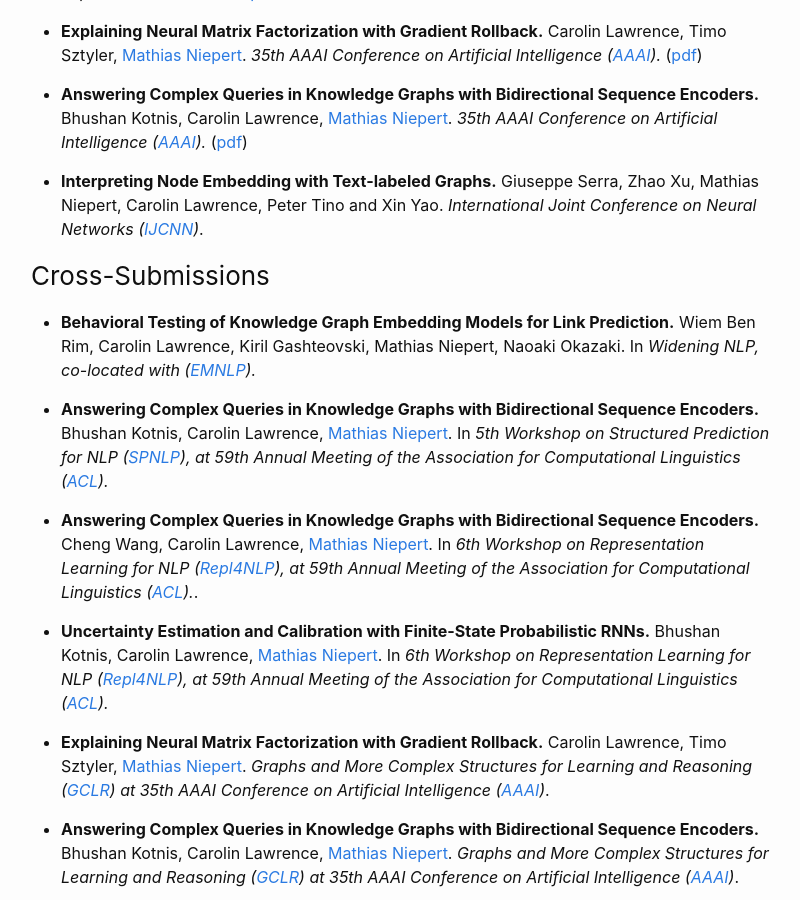
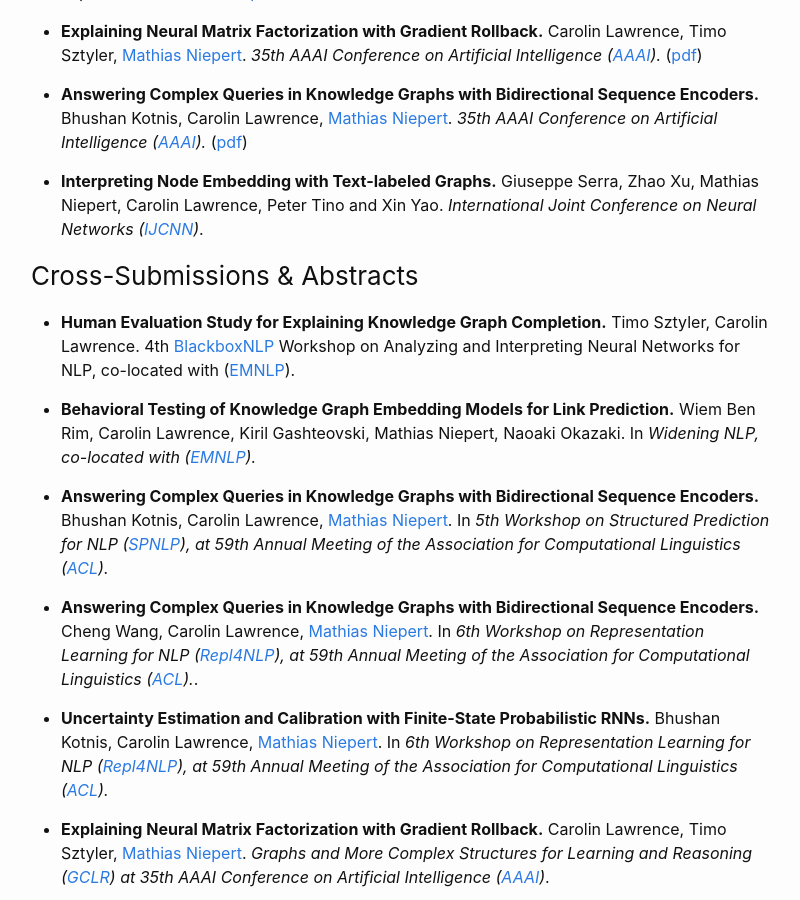
Before and after one commit to carolinlawrence/carolinlawrence.github.io, a Jekyll site: the page built from publications.markdown, in a window 1280 px wide and 900 px high, scrolled down 580 px. Shown: the whole window, without its empty margins (239-1039 px from the left). Built offline with Jekyll 4.4.1, drawn with Linux system fonts in a browser that asks for light colours.

Commit message:
Update publications.markdown

```diff
--- a/publications.markdown
+++ b/publications.markdown
@@ -16,8 +16,9 @@ layout: page
 <p><li><b>Interpreting Node Embedding with Text-labeled Graphs.</b> Giuseppe Serra, Zhao Xu, Mathias Niepert, Carolin Lawrence, Peter Tino and Xin Yao. <i>International Joint Conference on Neural Networks (<a href="https://www.ijcnn.org/">IJCNN</a>)</i>.</li></p>
 </ul>
 
-### Cross-Submissions
+### Cross-Submissions & Abstracts
 <ul>
+<p><li><b>Human Evaluation Study for Explaining Knowledge Graph Completion.</b> Timo Sztyler, Carolin Lawrence. 4th <a href="https://blackboxnlp.github.io/">BlackboxNLP</a> Workshop on Analyzing and Interpreting Neural Networks for NLP, co-located with (<a href="https://2021.emnlp.org/">EMNLP</a>).</li></p>
 <p><li><b>Behavioral Testing of Knowledge Graph Embedding Models for Link Prediction.</b> Wiem Ben Rim, Carolin Lawrence, Kiril Gashteovski, Mathias Niepert, Naoaki Okazaki. In <i>Widening NLP, co-located with (<a href="https://2021.emnlp.org/">EMNLP</a>).</i></li></p>
 <p><li><b>Answering Complex Queries in Knowledge Graphs with Bidirectional Sequence Encoders.</b> Bhushan Kotnis, Carolin Lawrence, <a href='http://www.matlog.net'>Mathias Niepert</a>. In <i>5th Workshop on Structured Prediction for NLP (<a href="http://structuredprediction.github.io/SPNLP21">SPNLP</a>), at 59th Annual Meeting of the Association for Computational Linguistics (<a href="https://2021.aclweb.org/">ACL</a>).</i></li></p>
 <p><li><b>Answering Complex Queries in Knowledge Graphs with Bidirectional Sequence Encoders.</b> Cheng Wang, Carolin Lawrence, <a href='http://www.matlog.net'>Mathias Niepert</a>. In <i>6th Workshop on Representation Learning for NLP (<a href="https://sites.google.com/view/repl4nlp-2021/">Repl4NLP</a>), at 59th Annual Meeting of the Association for Computational Linguistics (<a href="https://2021.aclweb.org/">ACL</a>).</i>.</li></p>
```
